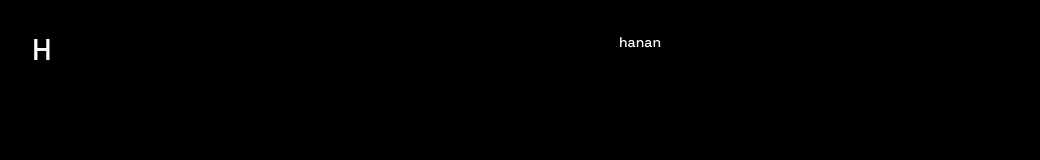
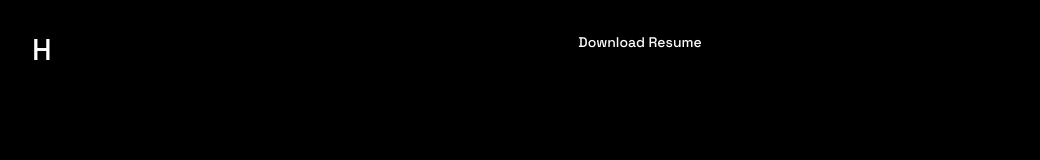
Before and after one commit to hananhjq/hananhjq.github.io, a Next.js app: page / in a window 1280 px wide. Shown: the top 160 px of the page, without its empty margins (0-1040 px from the left). Built offline with nearby package versions, Linux system fonts and the light colour scheme.

Commit message:
Button update

```diff
--- a/app/page.tsx
+++ b/app/page.tsx
@@ -318,19 +318,11 @@
                       paddingRight: '1rem'
                     }}
                   >
-                    {(['anyone'] as AudienceType[]).map((audience) => (
-                      <button
-                        key={audience}
-                        onClick={() => setSelectedAudience(audience)}
-                        className={`transition-colors whitespace-nowrap flex-shrink-0 ${
-                          selectedAudience === audience
-                            ? 'text-[#fefeff] font-medium'
-                            : 'text-[#969696] hover:text-[#fefeff]'
-                        }`}
-                      >
-                        {audienceContent[audience].title}
-                      </button>
-                    ))}
+                    <a href="https://drive.google.com/file/d/1Xu9YMnGVI0UzZkG-t2Eie5ZeZD6cnjxe/view?usp=sharing"
+                       download
+                       className="text-[#fefeff] font-medium transition-colors whitespace-nowrap flex-shrink-0">
+                      Download Resume
+                    </a>
                   </div>
                 </div>
               </header>
```
